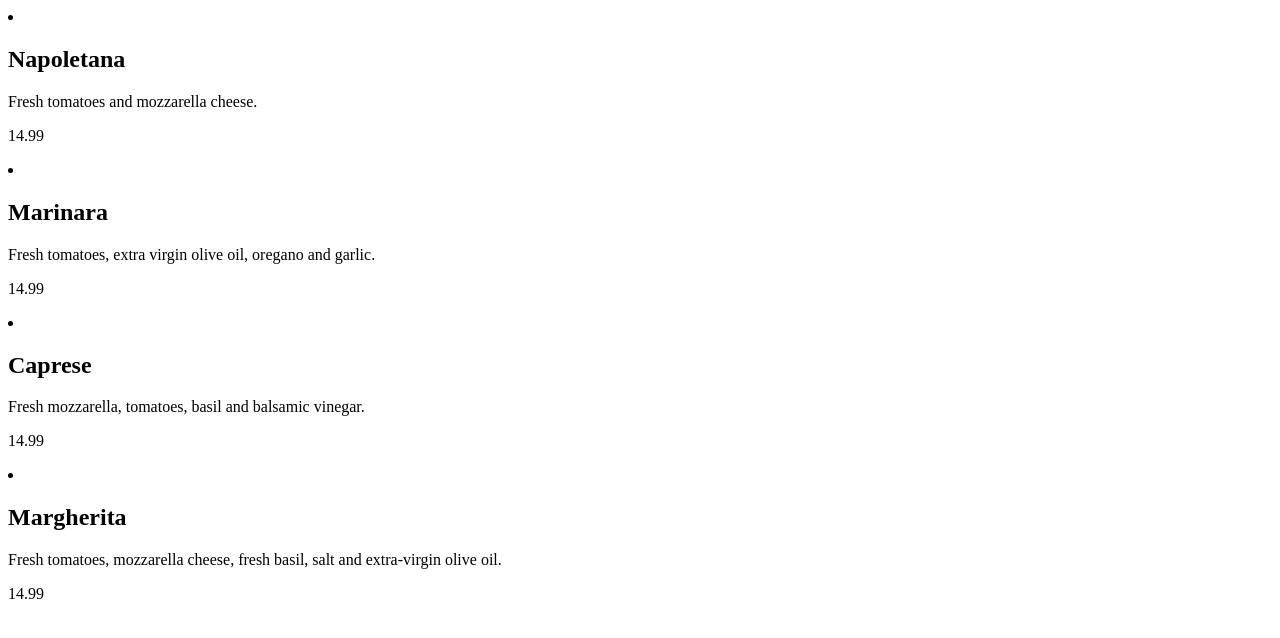
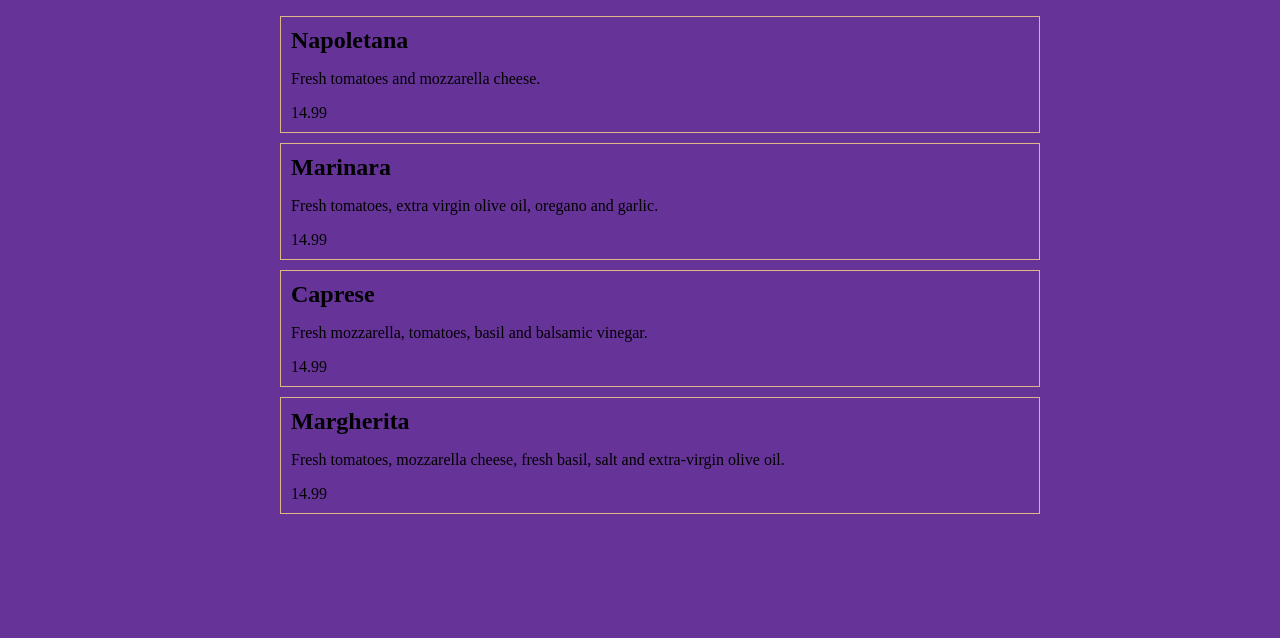
Before and after one commit to frsargua/Typescript-Projects, a React app in the folder ProjectOne/: page / in a window 1280 px wide. Shown: the top 638 px of the page. Built offline with nearby package versions, Linux system fonts and the light colour scheme.

Commit message:
importing css files

```diff
--- a/ProjectOne/package.json
+++ b/ProjectOne/package.json
@@ -27,6 +27,8 @@
     "@babel/preset-react": "^7.18.6",
     "@types/react": "^18.0.25",
     "@types/react-dom": "^18.0.9",
-    "babel-loader": "^9.1.0"
+    "babel-loader": "^9.1.0",
+    "css-loader": "^6.7.2",
+    "mini-css-extract-plugin": "^2.7.0"
   }
 }
--- a/ProjectOne/src/app.tsx
+++ /dev/null
@@ -1,10 +0,0 @@
-import React from "react";
-
-import { pizzas } from "./data/pizza";
-import Pizza from "./components/Pizza";
-
-function App() {
-  return pizzas.map((el) => <Pizza pizza={el} />);
-}
-
-export default App;
--- /dev/null
+++ b/ProjectOne/src/components/App.module.css
@@ -0,0 +1,21 @@
+.container {
+  max-width: 800px;
+  margin: 0 auto;
+  padding: 0 15px;
+}
+
+.header {
+  margin: 0 0 50px;
+  text-align: center;
+}
+
+.siteTitle {
+  font-size: 32px;
+  margin: 0 0 10px;
+}
+
+.pizzaList {
+  list-style: none;
+  margin: 0 0 20px;
+  padding: 0;
+}
--- /dev/null
+++ b/ProjectOne/src/components/App.tsx
@@ -0,0 +1,19 @@
+import React from "react";
+
+import { pizzas } from "../data/pizza";
+import Pizza from "./Pizza";
+import AppCSS from "./App.module.css";
+
+function App() {
+  return (
+    <div className={AppCSS.container}>
+      <ul>
+        {pizzas.map((el) => (
+          <Pizza pizza={el} />
+        ))}
+      </ul>
+    </div>
+  );
+}
+
+export default App;
--- /dev/null
+++ b/ProjectOne/src/components/Pizza.module.css
@@ -0,0 +1,14 @@
+.container {
+  border: 1px solid burlywood;
+  margin: 0 0 10px;
+  padding: 10px;
+  list-style: none;
+}
+
+.container h2 {
+  margin: 0 0 10px;
+}
+
+.container p {
+  margin-bottom: 0;
+}
--- a/ProjectOne/src/components/Pizza.tsx
+++ b/ProjectOne/src/components/Pizza.tsx
@@ -1,5 +1,5 @@
 import React from "react";
-
+import PizzaCSS from "./Pizza.module.css";
 interface Pizza {
   id: Number;
   name: string;
@@ -13,7 +13,7 @@
 
 const Pizza: React.FC<Props> = ({ pizza }) => {
   return (
-    <li>
+    <li className={PizzaCSS.container}>
       <h2>{pizza.name}</h2>
       <p>{pizza.description}</p>
       <p>{pizza.price}</p>
--- /dev/null
+++ b/ProjectOne/src/custom.d.ts
@@ -0,0 +1,4 @@
+declare module "*.css" {
+  const css: { [key: string]: string };
+  export default css;
+}
--- a/ProjectOne/src/index.tsx
+++ b/ProjectOne/src/index.tsx
@@ -1,6 +1,7 @@
 import React from "react";
 import ReactDOM from "react-dom/client";
-import App from "./app";
+import App from "./components/App";
+import "./styles/main.css";
 
 const root = ReactDOM.createRoot(document.getElementById("root"));
 root.render(<App />);
--- /dev/null
+++ b/ProjectOne/src/styles/main.css
@@ -0,0 +1,3 @@
+body {
+  background-color: rebeccapurple;
+}
--- a/ProjectOne/webpack.config.js
+++ b/ProjectOne/webpack.config.js
@@ -1,4 +1,5 @@
 const HtmlWebpackPlugin = require("html-webpack-plugin");
+const MiniCssExtractPlugin = require("mini-css-extract-plugin");
 
 module.exports = {
   entry: "./src/index.tsx",
@@ -13,6 +14,13 @@
         loader: "babel-loader",
         exclude: /node_modules/,
       },
+      {
+        test: /\.css$/,
+        use: [
+          MiniCssExtractPlugin.loader,
+          { loader: "css-loader", options: { modules: true } },
+        ],
+      },
     ],
   },
   plugins: [
@@ -20,5 +28,6 @@
       template: "./src/index.html",
       filename: "index.html",
     }),
+    new MiniCssExtractPlugin(),
   ],
 };
```
Also changed, not shown: 1 other file (tests, documents, lock files or other folders).
